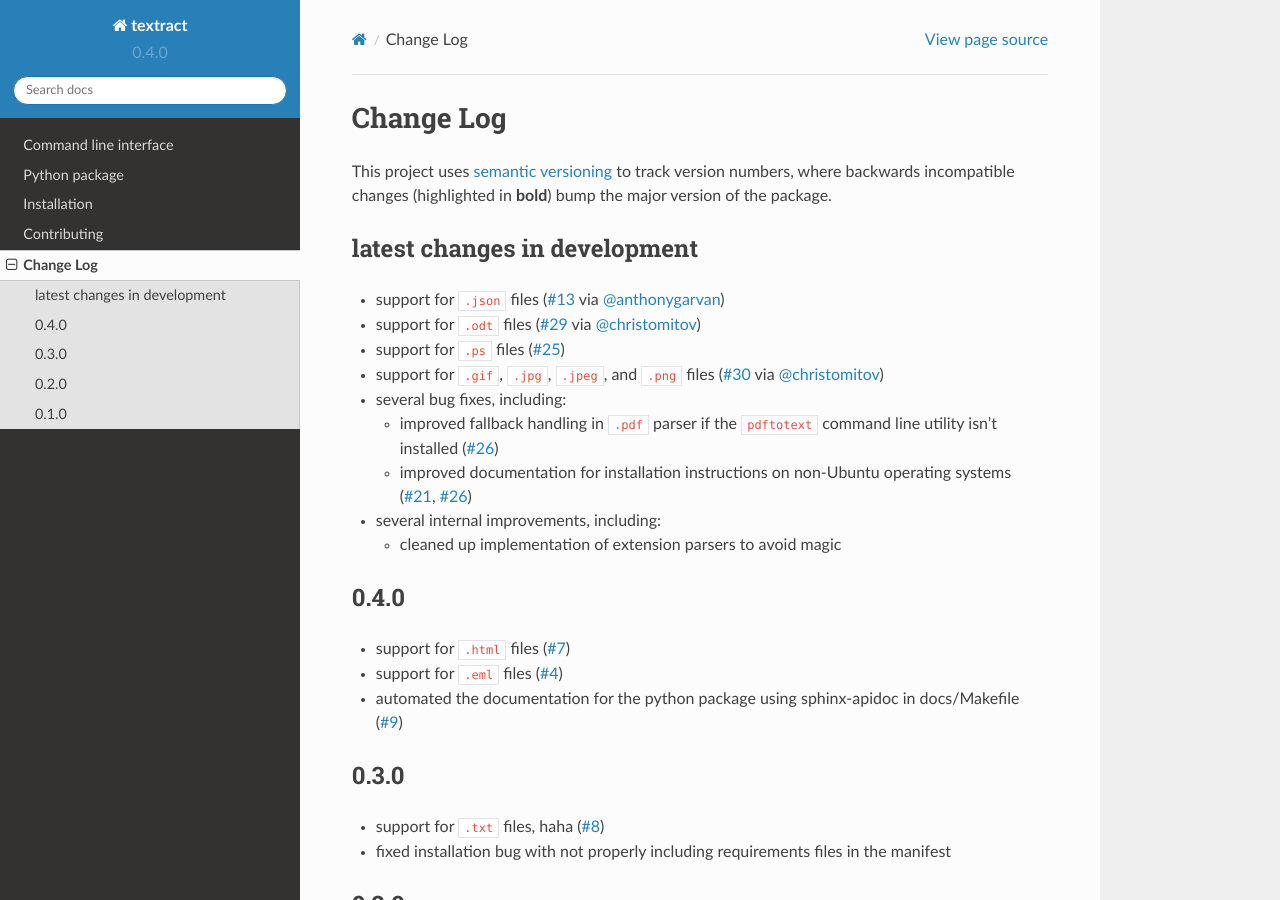
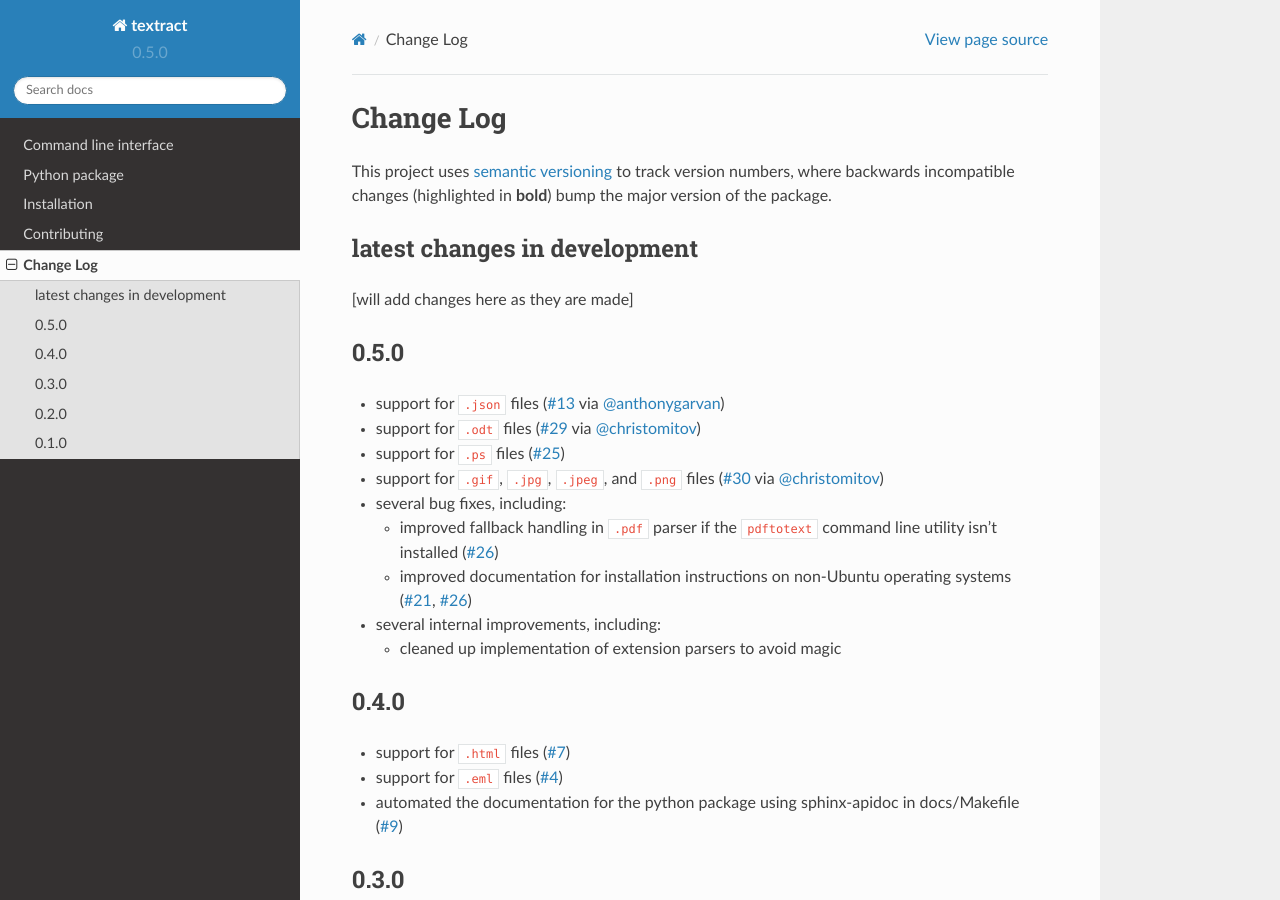
Before and after one commit to deanmalmgren/textract, a Sphinx documentation site: the page built from docs/changelog.rst, in a window 1280 px wide and 900 px high. Built offline with Sphinx 7.4.7 and the Read the Docs theme 2.0.0, drawn with Linux system fonts in a browser that asks for light colours.

Commit message:
bump in version to 0.5.0

```diff
--- a/docs/changelog.rst
+++ b/docs/changelog.rst
@@ -9,7 +9,10 @@ track version numbers, where backwards incompatible changes
 latest changes in development
 -----------------------------
 
-.. [will add changes here as they are made]
+[will add changes here as they are made]
+
+0.5.0
+-----
 
 * support for ``.json`` files (`#13`_ via `@anthonygarvan`_)
 
--- a/textract/__init__.py
+++ b/textract/__init__.py
@@ -1,3 +1,3 @@
-VERSION = "0.4.0"
+VERSION = "0.5.0"
 
 from .parsers import process
```
